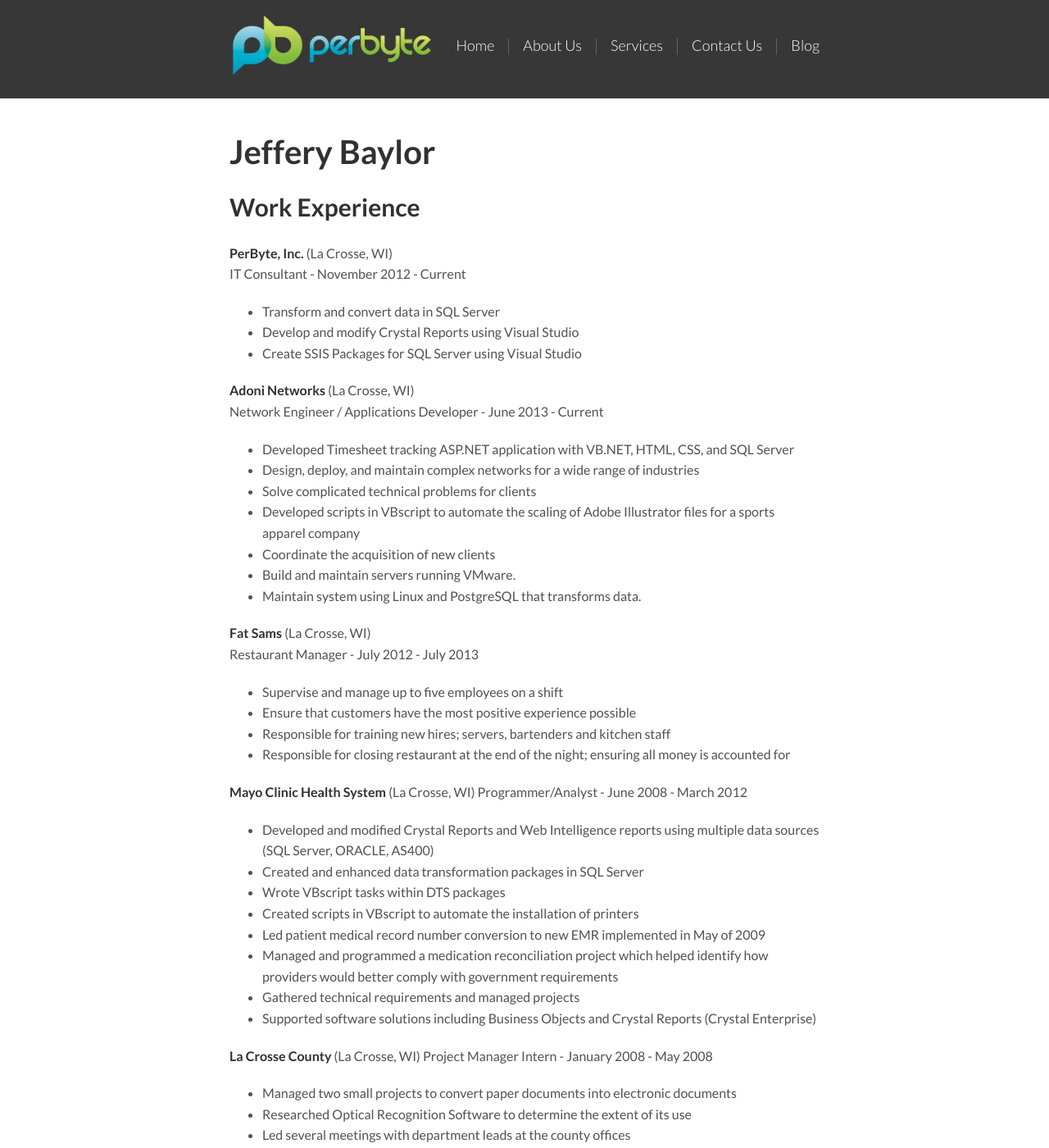
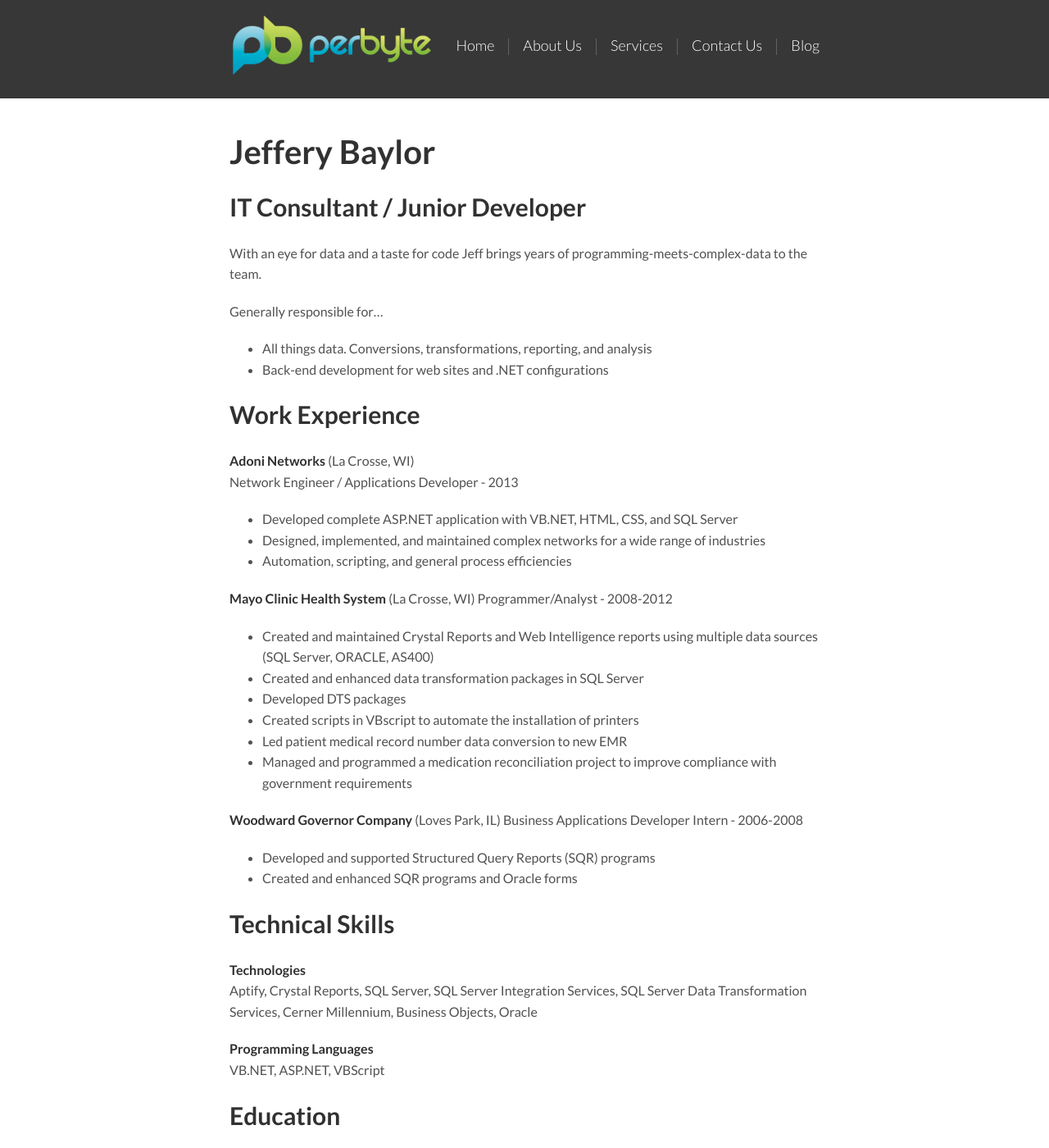
Before and after one commit to lcates/perbyte.github.io, a Jekyll site: the page built from jeff-resume.md, in a window 1280 px wide and 1400 px high. Shown: the whole window at 82% size. Built offline with Jekyll 4.4.1, drawn with Linux system fonts in a browser that asks for light colours; nearby versions of some CDN libraries; Markdown is read by kramdown in place of the engine named in the settings; some of the changed text lies outside the part shown.

Commit message:
Minor updates to resumes

```diff
--- a/jeff-resume.md
+++ b/jeff-resume.md
@@ -5,82 +5,57 @@
 header: false
 ---
 
-Jeffery Baylor
-==============
+# Jeffery Baylor #
+## IT Consultant / Junior Developer ##
+
+With an eye for data and a taste for code Jeff brings years of programming-meets-complex-data to the team.
+
+Generally responsible for...
+
+- All things data. Conversions, transformations, reporting, and analysis
+- Back-end development for web sites and .NET configurations
 
 Work Experience
 ---------------
 
-**PerByte, Inc.** (La Crosse, WI)
-IT Consultant - November 2012 - Current
+**Adoni Networks** (La Crosse, WI)
+Network Engineer / Applications Developer - 2013
 
-- Transform and convert data in SQL Server
-- Develop and modify Crystal Reports using Visual Studio
-- Create SSIS Packages for SQL Server using Visual Studio
-
-**Adoni Networks** (La Crosse, WI)
-Network Engineer / Applications Developer - June 2013 - Current
-
-- Developed Timesheet tracking ASP.NET application with VB.NET, HTML, CSS, and SQL Server
-- Design, deploy, and maintain complex networks for a wide range of industries
-- Solve complicated technical problems for clients
-- Developed scripts in VBscript to automate the scaling of Adobe Illustrator files for a sports apparel company
-- Coordinate the acquisition of new clients
-- Build and maintain servers running VMware.
-- Maintain system using Linux and PostgreSQL that transforms data.
-
-**Fat Sams** (La Crosse, WI)
-Restaurant Manager - July 2012 - July 2013
-
-- Supervise and manage up to five employees on a shift
-- Ensure that customers have the most positive experience possible
-- Responsible for training new hires; servers, bartenders and kitchen staff
-- Responsible for closing restaurant at the end of the night; ensuring all money is accounted for
+- Developed complete ASP.NET application with VB.NET, HTML, CSS, and SQL Server
+- Designed, implemented, and maintained complex networks for a wide range of industries
+- Automation, scripting, and general process efficiencies
 
 **Mayo Clinic Health System** (La Crosse, WI)
-Programmer/Analyst - June 2008 - March 2012
+Programmer/Analyst - 2008-2012
 
-- Developed and modified Crystal Reports and Web Intelligence reports using multiple data sources (SQL Server, ORACLE, AS400)
+- Created and maintained Crystal Reports and Web Intelligence reports using multiple data sources (SQL Server, ORACLE, AS400)
 - Created and enhanced data transformation packages in SQL Server
-- Wrote VBscript tasks within DTS packages
+- Developed DTS packages
 - Created scripts in VBscript to automate the installation of printers
-- Led patient medical record number conversion to new EMR implemented in May of 2009
-- Managed and programmed a medication reconciliation project which helped identify how providers would better comply with government requirements
-- Gathered technical requirements and managed projects
-- Supported software solutions including Business Objects and Crystal Reports (Crystal Enterprise)
-
-**La Crosse County** (La Crosse, WI)
-Project Manager Intern - January 2008 - May 2008
-
-- Managed two small projects to convert paper documents into electronic documents
-- Researched Optical Recognition Software to determine the extent of its use
-- Led several meetings with department leads at the county offices
+- Led patient medical record number data conversion to new EMR
+- Managed and programmed a medication reconciliation project to improve compliance with government requirements
 
 **Woodward Governor Company** (Loves Park, IL)
-Business Applications Developer Intern - May 2006 - January 2007, May 2007 - January 2008
+Business Applications Developer Intern - 2006-2008
 
 - Developed and supported Structured Query Reports (SQR) programs
-- Developed and enhanced SQR programs and Oracle forms
-- Used vi as primary editor (Remotely connect to a UNIX server)
+- Created and enhanced SQR programs and Oracle forms
 
 Technical Skills
 ----------------
 
 **Technologies**
-Crystal Reports, SQL Server, SQL Server Integration Services, SQL Server Data Transformation Services, Cerner Millennium, Business Objects, Oracle
+Aptify, Crystal Reports, SQL Server, SQL Server Integration Services, SQL Server Data Transformation Services, Cerner Millennium, Business Objects, Oracle
 
 **Programming Languages**
 VB.NET, ASP.NET, VBScript
 
-**Skills**
-Project Management, Relational Database Concepts, Server Virtualization, Hardware/Software Support, UNIX Experience (vi)
-
 Education
 ---------
 
-**Viterbo University** - August 2003 - May 2005, August 2006 - May 2008
+**Viterbo University**
 Bachelor of Science in Business Administration
 Computer Information Systems
 
-**King College** - August 2005 - May 2006
+**King College**
 Web Media and Marketing
```
Also changed, not shown: jason-resume.md (+8 -15 lines), josh-resume.md (+14 -33 lines).
